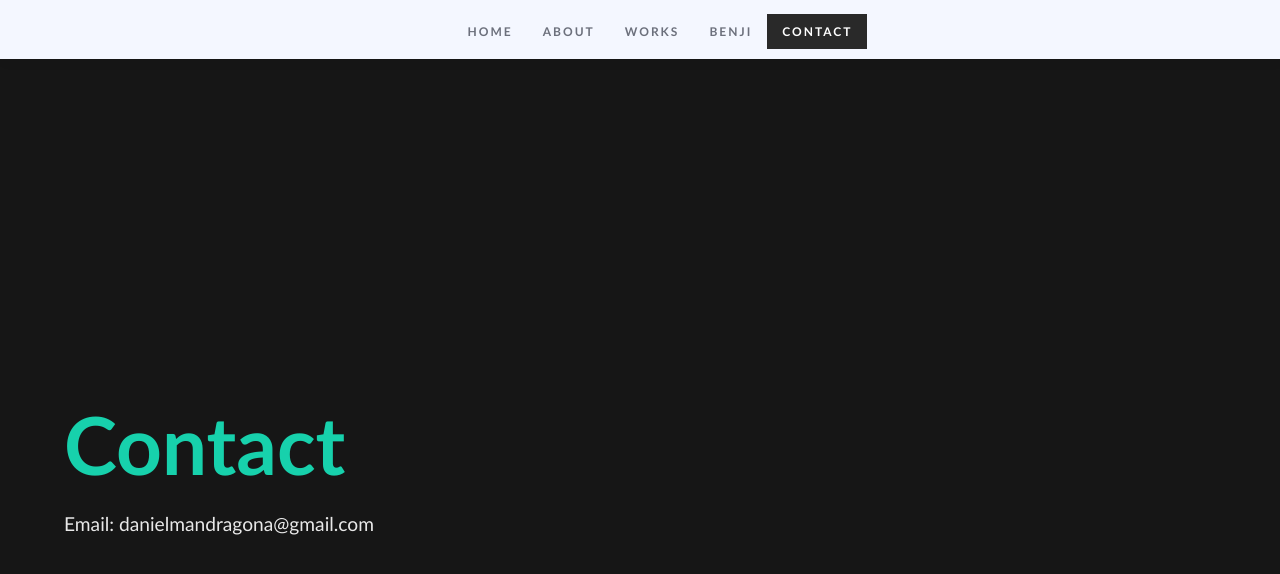
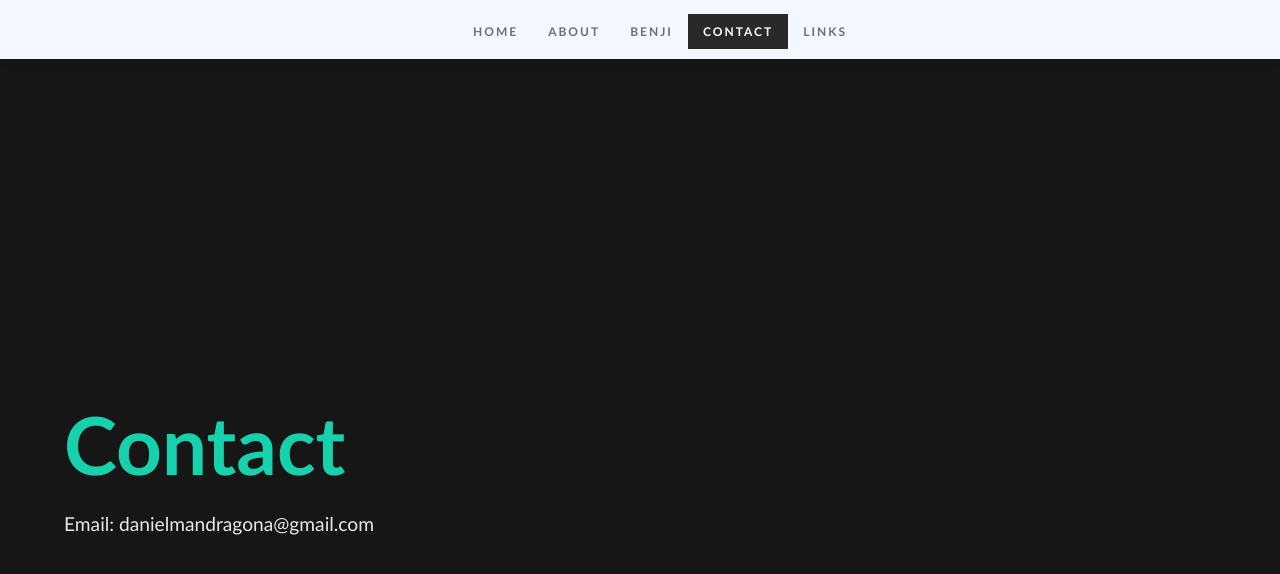
Before and after one commit to dandragona/dandragona.github.io, a Jekyll site: the page contact.html, which Jekyll copies as it is, in a window 1280 px wide. Shown: the top 574 px of the page. Built offline with Jekyll 4.4.1, drawn with Linux system fonts in a browser that asks for light colours.

Commit message:
Update contact.html
make links last

```diff
--- a/contact.html
+++ b/contact.html
@@ -15,9 +15,9 @@
 			<ul class="menu">
 			<li><a href="/">Home</a></li>
 			<li><a href="about.html">About</a></li>
-			<li><a href="links.html">Works</a></li>
 			<li><a href="benji.html">Benji</a></li>
 			<li class="active"><a href="contact.html" >Contact</a></li>
+			<li><a href="links.html">Links</a></li>
 			</ul>
 			</nav>
 		</section>
```
